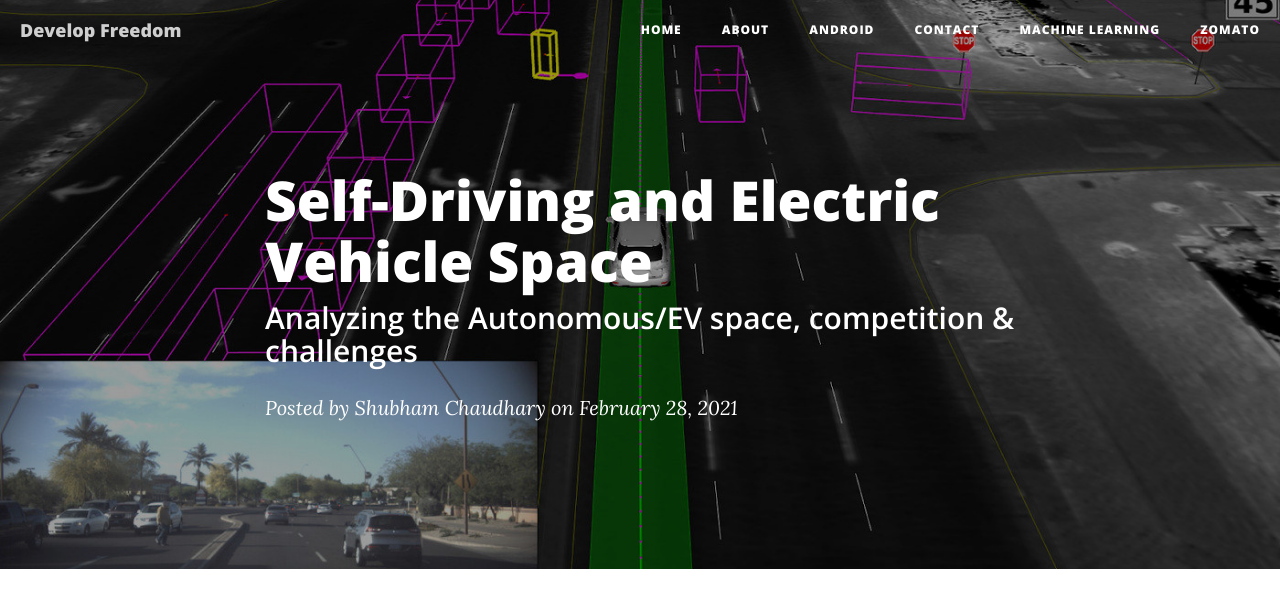
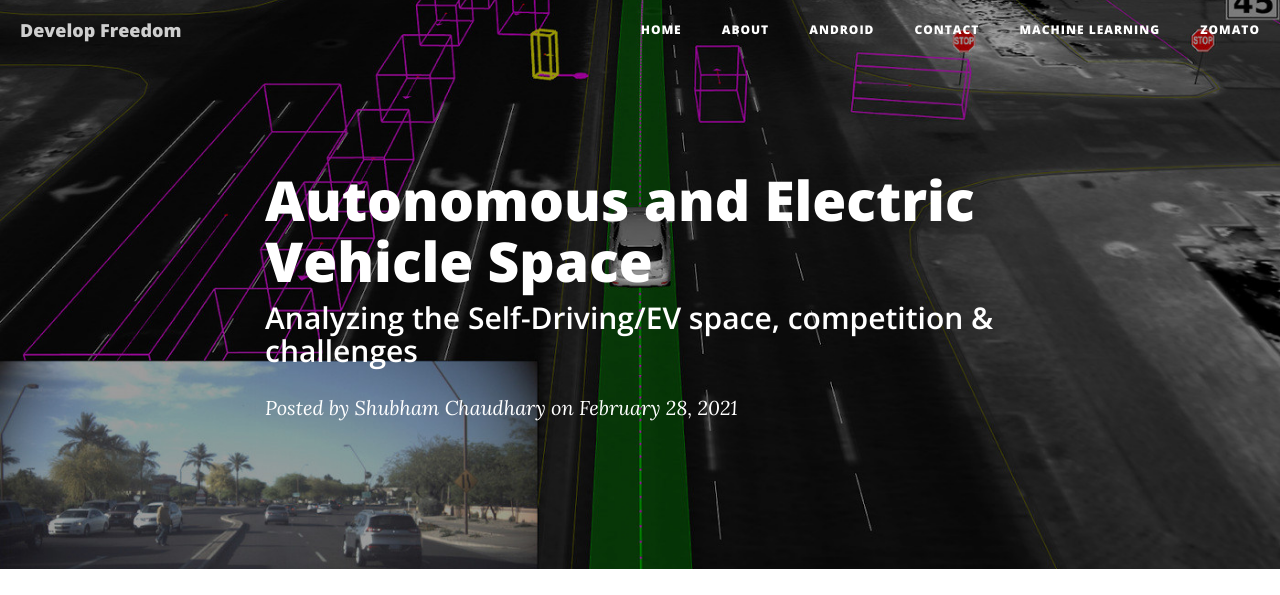
Before and after one commit to ylogx/blog, a Jekyll site: the page built from _posts/2021-02-27-autonomous-electric-vehicles.md, in a window 1280 px wide and 900 px high, cut to the strip 0-595 px from the top of the window. Built offline with Jekyll 4.4.1, drawn with Linux system fonts in a browser that asks for light colours; nearby versions of some CDN libraries; comment, search, counter and statistics services are not loaded.

```diff
--- a/_posts/2021-02-27-autonomous-electric-vehicles.md
+++ b/_posts/2021-02-27-autonomous-electric-vehicles.md
@@ -1,7 +1,7 @@
 ---
 layout: post
-title: Self-Driving and Electric Vehicle Space
-subtitle: Analyzing the Autonomous/EV space, competition & challenges
+title: Autonomous and Electric Vehicle Space
+subtitle: Analyzing the Self-Driving/EV space, competition & challenges
 date: '2021-02-27T23:55:46.287769127-05:00'
 author: Shubham Chaudhary
 header-img: img/ev/self-driving-map.jpg
```
